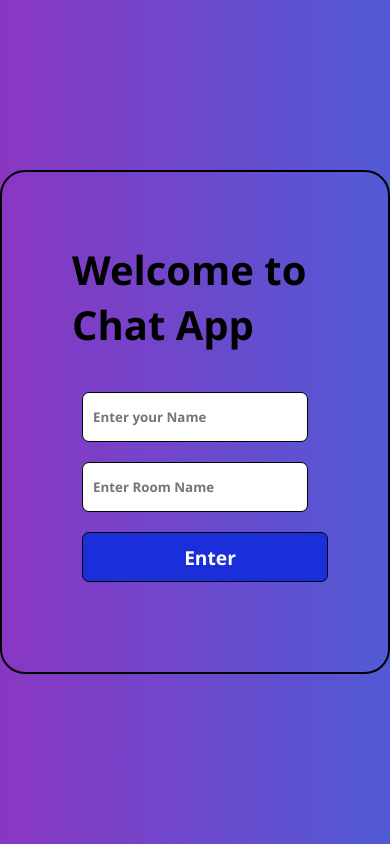
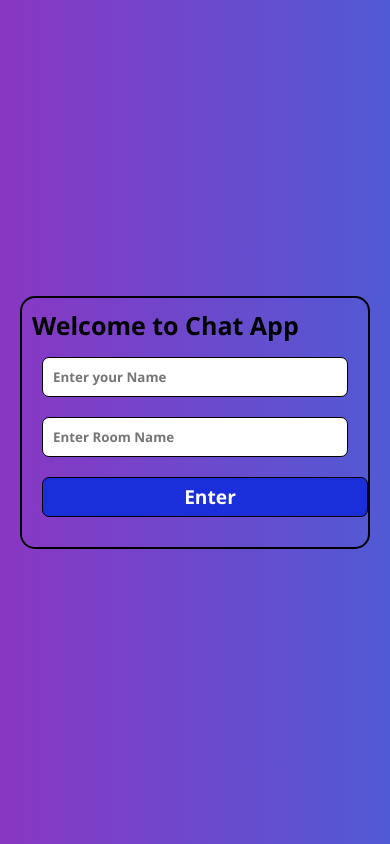
Before and after one commit to Ajithamilpur04/chatapp, a Node server app: page / in a window 390 px wide. Run offline with Node 20, Linux system fonts and the light colour scheme.

Commit message:
Update style.css

```diff
--- a/public/style.css
+++ b/public/style.css
@@ -148,3 +148,60 @@ body {
         background-position: 0% 50%;
     }
 }
+
+
+/* Add media query for smaller devices */
+@media screen and (max-width: 768px) {
+    .window {
+        width: 100%;
+        height: 100%;
+        border: 2px solid #c2c6b6;
+        display: flex;
+        flex-direction: column;
+        align-content: space-between;
+    }
+
+    .online {
+        width: 100%;
+        height: auto;
+        position: relative;
+        left: auto;
+        top: auto;
+        background-color: rgb(110, 103, 103);
+    }
+
+    .users {
+        margin-left: 0;
+        margin-top: 10px;
+    }
+
+    .content {
+        padding: 20px;
+    }
+
+    .content div {
+        padding: 20px;
+        border-radius: 15px;
+    }
+
+    .content p {
+        font-size: 30px;
+        margin-bottom: 20px;
+    }
+}
+
+/* Add media query for even smaller devices like smartphones */
+@media screen and (max-width: 480px) {
+    .content p {
+        font-size: 25px;
+        margin-bottom: 15px;
+    }
+
+    .content input {
+        height: 40px;
+    }
+
+    .content div {
+        padding: 10px;
+    }
+}
```
